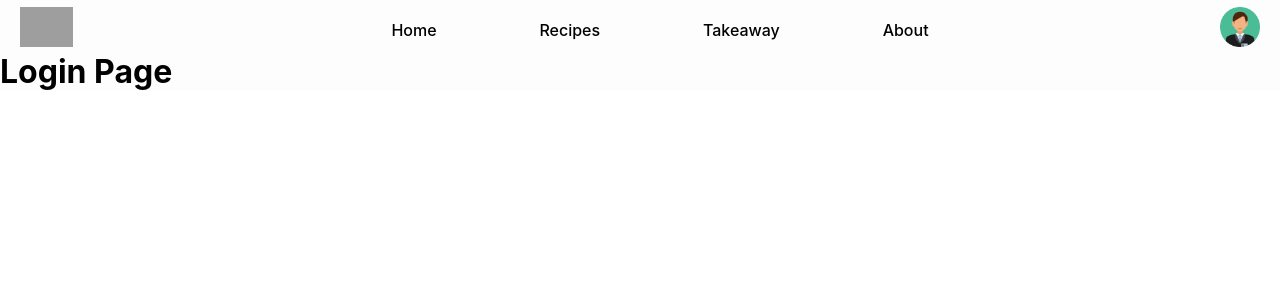
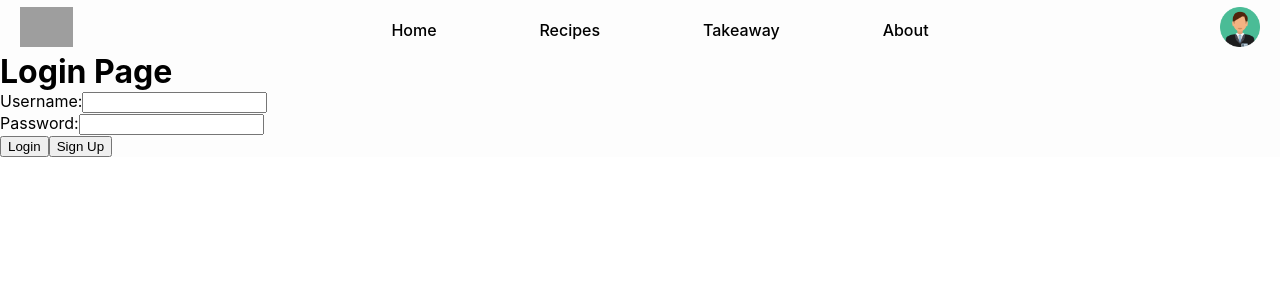
Before and after one commit to GabdaSilva07/Nutrish-React-App, a React (Create React App) app: page /login in a window 1280 px wide. Shown: the top 300 px of the page. Built offline with nearby package versions, Linux system fonts and the light colour scheme; grey boxes are pictures that could not be loaded.

Commit message:
added login view

```diff
--- a/package.json
+++ b/package.json
@@ -12,8 +12,12 @@
     "react": "^17.0.2",
     "react-bootstrap": "^2.0.0-beta.4",
     "react-dom": "^17.0.2",
+    "react-redux": "^7.2.4",
     "react-router-dom": "^5.2.0",
     "react-scripts": "^4.0.3",
+    "redux": "^4.1.1",
+    "redux-devtools-extension": "^2.13.9",
+    "redux-thunk": "^2.3.0",
     "web-vitals": "^1.1.2"
   },
   "scripts": {
--- a/src/App.js
+++ b/src/App.js
@@ -1,25 +1,35 @@
 import "./App.css";
-import React from "react";
+import React, {useState} from "react";
 import "./App.css";
 import Nav from "./Components/Nav";
 import { BrowserRouter as Router, Switch, Route } from "react-router-dom";
-import Login from "./Components/LoginPage";
-import Home from "./Components/Home"
+import Login from "./Components/Login";
+import Home from "./Components/Home";
 import Separator from "./Components/Separator";
 import Registration from "./Components/Registration";
 import RecipeDetail from "./Components/RecipeDetail";
 
 function App() {
+
+  const [token, setToken] = useState('')
+
+  const userLogin = (token) => {
+    setToken(token)
+    console.log(token);
+  };
+
   return (
     <Router>
       <div className="App">
         <Nav />
-        <Separator/>
+        <Separator />
         <Switch>
-          <Route exact path = "/" component = {Home}/>
-          <Route path = "/login" component={Login}/>
-          <Route path="/registration" component={Registration}/>
-          <Route path="/recipe/:id" component={RecipeDetail}/>
+          <Route exact path="/" component={Home} />
+          <Route path="/login">
+            <Login userLogin={userLogin}/>
+          </Route>
+          <Route path="/registration" component={Registration} />
+          <Route path="/recipe/:id" component={RecipeDetail} />
         </Switch>
       </div>
     </Router>
--- a/src/Components/CSS/RecipeDetail.css
+++ b/src/Components/CSS/RecipeDetail.css
@@ -20,10 +20,16 @@
 }
 
 .nutritionalInfo {
+  display: flex;
   border-radius: 20px;
-  right: 50px;
-  padding-left: 8px;
+  padding-left: 3px;
   background-color: #e9f6ef;
+  width: 50%;
+}
+
+.ingredientsInfo{
+  height: 100px;
+  width: 50%;
 }
 
 
@@ -31,7 +37,7 @@
   text-align: justify;
   pointer-events: none;
   padding-bottom: 20px;
-  padding-left: 12px;
+  padding-left: 7px;
 }
 
 .summaryContent a {
@@ -45,3 +51,8 @@
   text-align: justify;
   padding-bottom: 20px;
 }
+
+.infoRow{
+  display: flex;
+  color: #000;
+}
--- /dev/null
+++ b/src/Components/Login.js
@@ -0,0 +1,63 @@
+import React, { Component } from "react";
+import { Link } from "react-router-dom";
+
+class Login extends Component {
+  state = {
+    credential: {
+      username: "",
+      password: "",
+    },
+  };
+
+  inputChange = (event) => {
+    const cred = this.state.credential;
+    cred[event.target.name] = event.target.value
+    this.setState({credential: cred})
+  };
+//TODO:Change axios endpoint
+   login = (event) => {
+    console.log(this.state.credential);
+    fetch("http://127.0.0.1:8000/api/auth/", {
+      method:"POST",
+      headers: {"Content-Type": "application/json"},
+      body: JSON.stringify(this.state.credential),
+    }).then( data => data.json())
+    .then(
+      data => {this.props.userLogin(data.token)}
+    ).catch( error => console.log(error));
+  };
+
+  render() {
+    return (
+      <div>
+        <h1>Login Page</h1>
+        <label>
+          Username:
+          <input
+            type="text"
+            name="username"
+            value={this.state.credential.username}
+            onChange={this.inputChange}
+          />
+        </label>
+        <br />
+        <label>
+          Password:
+          <input
+            type="password"
+            name="password"
+            value={this.state.credential.password}
+            onChange={this.inputChange}
+          />
+        </label>
+        <br />
+        <button onClick={this.login}>Login</button>
+        <Link to="/registration">
+          <button>Sign Up</button>
+        </Link>
+      </div>
+    );
+  }
+}
+
+export default Login;
--- a/src/Components/LoginPage.js
+++ /dev/null
@@ -1,11 +0,0 @@
-import React from "react";
-
-function Login() {
-  return (
-    <div>
-      <h1>Login Page</h1>
-    </div>
-  );
-}
-
-export default Login;
--- a/src/Components/RecipeDetail.js
+++ b/src/Components/RecipeDetail.js
@@ -71,7 +71,6 @@ function RecipeDetail({ match }) {
     fetchRecipeIngredients();
   }, [recipeInformationURL]);
 
-
   return (
     <div className="info">
       <h1 className="title">{recipeInformation.title}</h1>
@@ -100,33 +99,34 @@ function RecipeDetail({ match }) {
         <p>{recipeInformation.instructions}</p>
       </div>
 
-      <div>
-        <ListGroup className="nutritionalInfo">
+      <div className="infoRow">
+        <div className="nutritionalInfo">
+          <ListGroup>
             <ListGroup.Item className="header">
               Nutritional Information
             </ListGroup.Item>
             <div>
               {bad.map((nutrients) => (
                 <div>
-                <ul key={nutrients.title}>
+                  <li key={nutrients.title}>
                     {`${nutrients.title}: ${nutrients.amount}`}
-                </ul>
+                  </li>
                 </div>
               ))}
             </div>
             <div>
               {good.map((nutrients) => (
                 <div>
-                <ul key={nutrients.title}>
+                  <li key={nutrients.title}>
                     {`${nutrients.title}: ${nutrients.amount}`}
-                </ul>
+                  </li>
                 </div>
               ))}
             </div>
           </ListGroup>
         </div>
 
-      <div>
+        <div className="ingredientsInfo">
           <p className="header">Ingredients</p>
           <div>
             {ingredients.map((ingredient) => (
@@ -137,6 +137,7 @@ function RecipeDetail({ match }) {
           </div>
         </div>
       </div>
+    </div>
   );
 }
 
```
Also changed, not shown: src/Components/UserPage.js (added, +13 -0 lines), 1 other file (tests, documents, lock files or other folders). Lines whose indentation alone changed are shown as unchanged.
